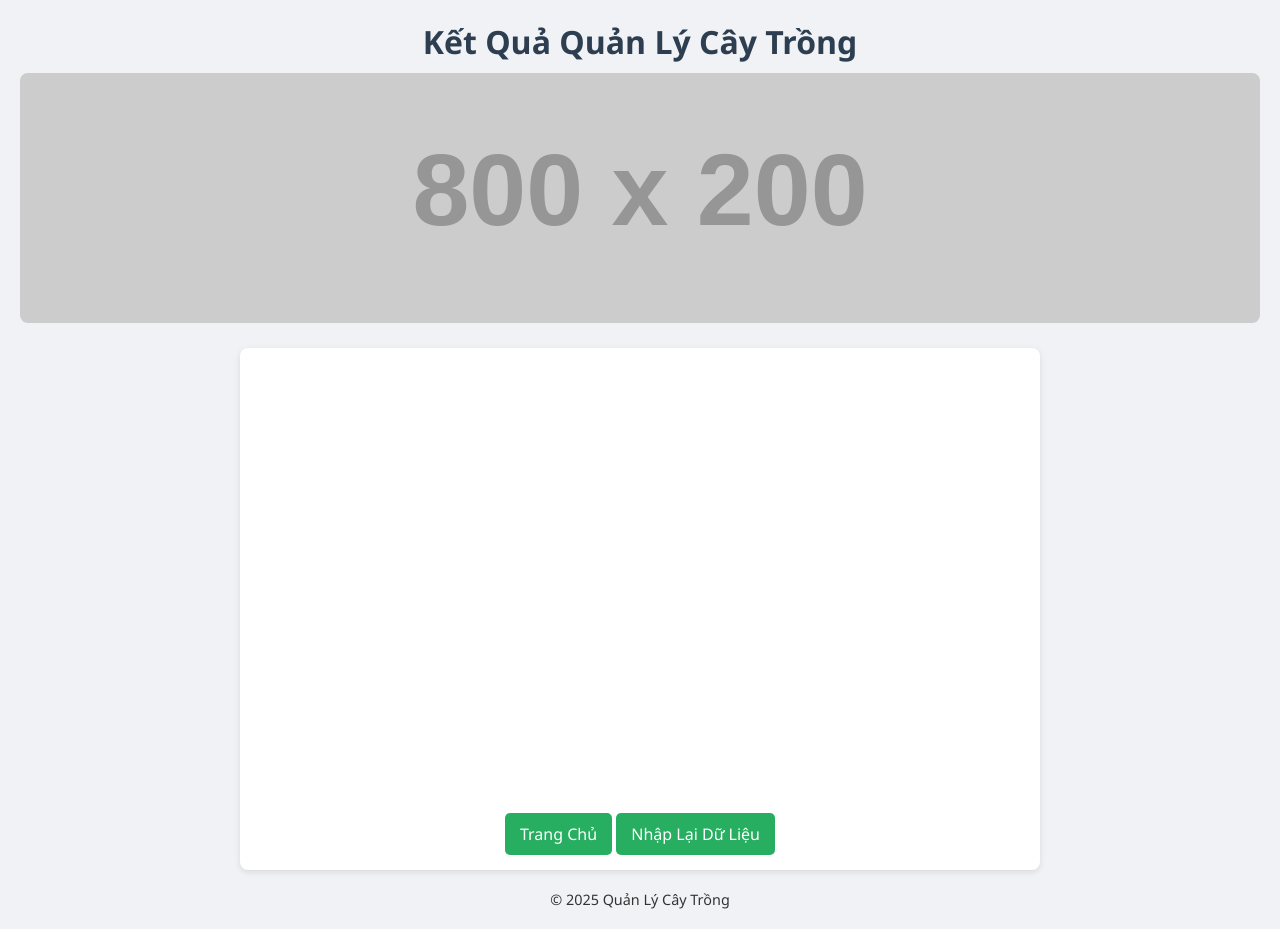
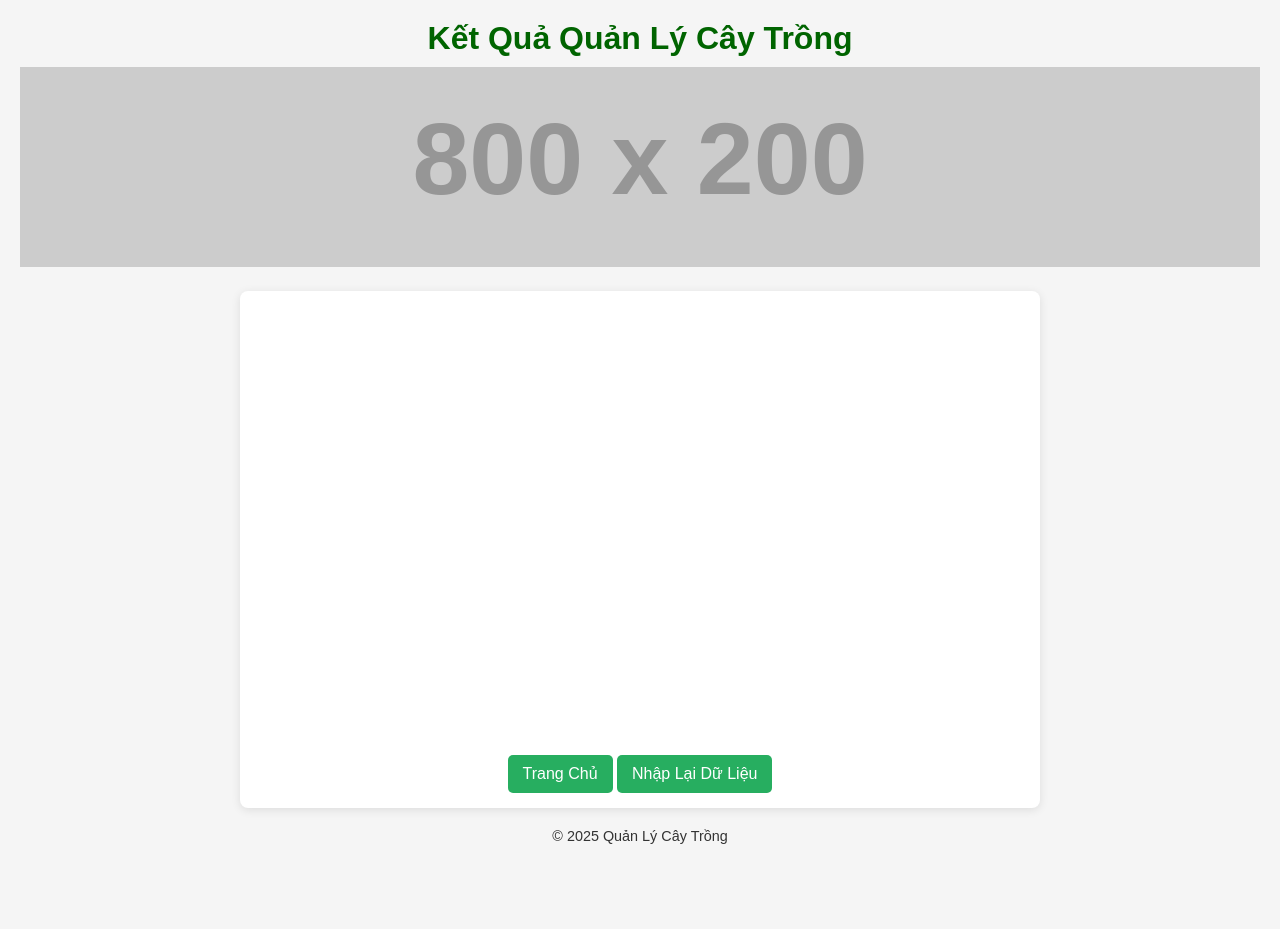
Before and after one commit to LGTIN111/tree-monitor, a plain HTML site: page results.html in a window 1280 px wide. After the commit the page ends 864 px from the top, so only its background shows below. Drawn offline with nearby package versions, Linux system fonts and the light colour scheme; sample sign-in values are in the browser's storage; placeholder pictures from the web are drawn by us.

Commit message:
Update results.html

```diff
--- a/results.html
+++ b/results.html
@@ -5,24 +5,16 @@
   <meta name="viewport" content="width=device-width, initial-scale=1">
   <title>Kết Quả - Quản Lý Cây Trồng</title>
   <style>
+    /* Giữ nguyên giao diện ban đầu */
     * { box-sizing: border-box; margin: 0; padding: 0; }
-    body { font-family: 'Segoe UI', Tahoma, Geneva, Verdana, sans-serif; background: #f0f2f5; color: #333; padding: 20px; }
+    body { background-color: #f5f5f5; color: #333; padding: 20px; font-family: Arial, sans-serif; }
     header { text-align: center; margin-bottom: 20px; }
-    header h1 { color: #2c3e50; }
-    .banner { width: 100%; max-height: 250px; object-fit: cover; border-radius: 8px; margin-top: 10px; }
-    main { max-width: 800px; margin: 20px auto; background: #fff; padding: 15px; border-radius: 8px; box-shadow: 0 2px 6px rgba(0,0,0,0.1); }
+    header h1 { color: #006400; }
+    .banner { width: 100%; max-height: 200px; object-fit: cover; margin-top: 10px; }
+    main { max-width: 800px; margin: 20px auto; background: #fff; padding: 15px; border-radius: 8px; box-shadow: 0 2px 10px rgba(0,0,0,0.1); }
     #results { margin-top: 20px; }
     canvas { width: 100% !important; height: auto !important; margin-top: 20px; }
-    .btn {
-      display: inline-block;
-      padding: 10px 15px;
-      background: #27ae60;
-      color: #fff;
-      text-decoration: none;
-      border-radius: 5px;
-      margin-top: 20px;
-      transition: background 0.3s ease;
-    }
+    .btn { display: inline-block; padding: 10px 15px; background: #27ae60; color: #fff; text-decoration: none; border-radius: 5px; margin-top: 20px; }
     .btn:hover { background: #2ecc71; }
     footer { text-align: center; margin-top: 20px; font-size: 0.9em; }
   </style>
@@ -55,15 +47,19 @@
     const treeData = JSON.parse(localStorage.getItem(key));
     const resultsDiv = document.getElementById('results');
     let healthData = [];
-    // Ngưỡng đánh giá
+
+    // Ngưỡng đánh giá (ví dụ)
     const leanThreshold = 3;
     const canopyThreshold = 5;
+
     treeData.trees.forEach(tree => {
       const { treeId, month1, month2, month3 } = tree;
       const leanings = [month1.lean, month2.lean, month3.lean];
       const canopies = [month1.canopy, month2.canopy, month3.canopy];
+
       const leanDiff = Math.max(...leanings) - Math.min(...leanings);
       const canopyDiff = Math.max(...canopies) - Math.min(...canopies);
+
       let warning = "";
       let overallHealth = 100;
       if (leanDiff > leanThreshold || canopyDiff > canopyThreshold) {
@@ -72,11 +68,14 @@
       } else {
         warning = "Cây ổn định.";
       }
+
       const p = document.createElement('p');
       p.innerHTML = `<strong>Cây số ${treeId}:</strong> Chênh lệch độ nghiêng = ${leanDiff.toFixed(2)}, diện tích tán lá = ${canopyDiff.toFixed(2)}. ${warning}`;
       resultsDiv.appendChild(p);
+
       healthData.push({ tree: treeId, health: overallHealth });
     });
+
     const ctx = document.getElementById('healthChart').getContext('2d');
     new Chart(ctx, {
       type: 'bar',
```
